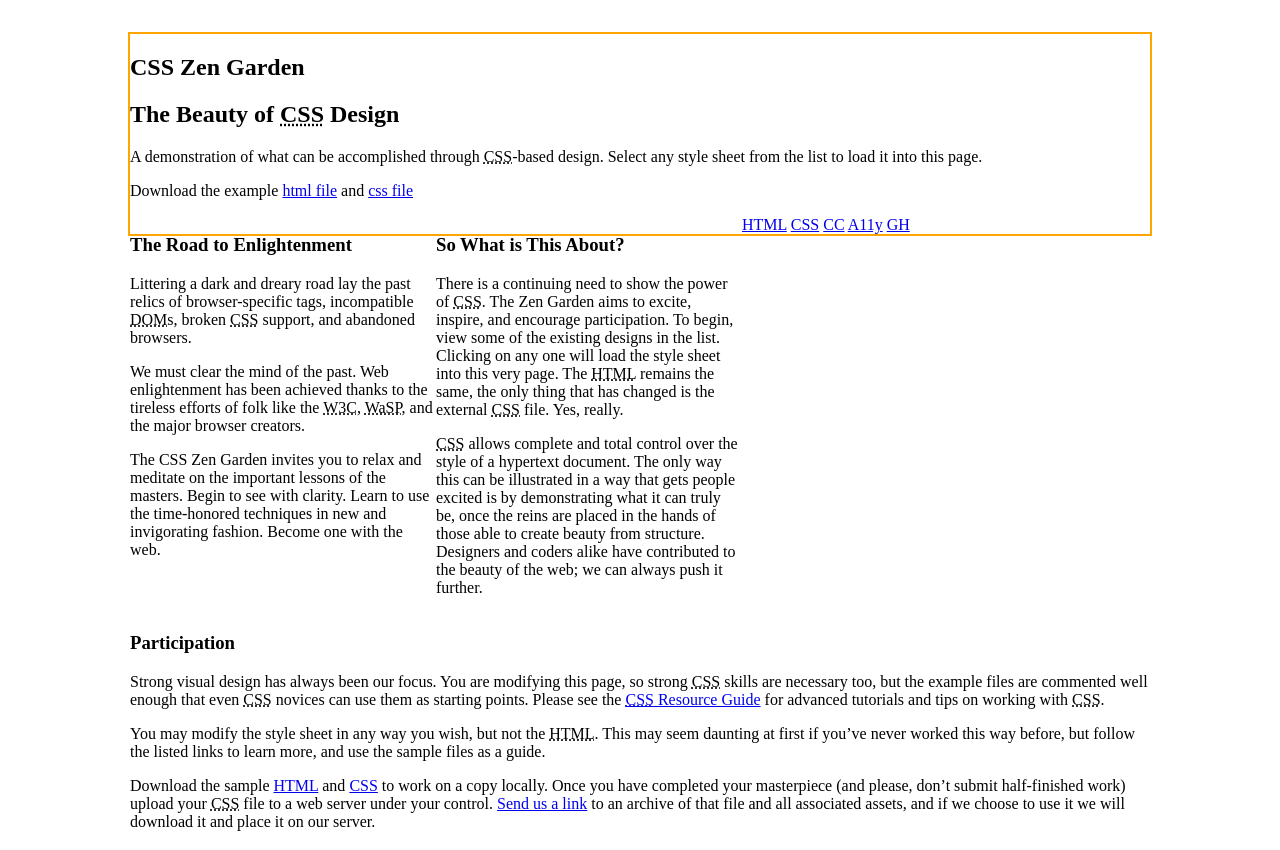
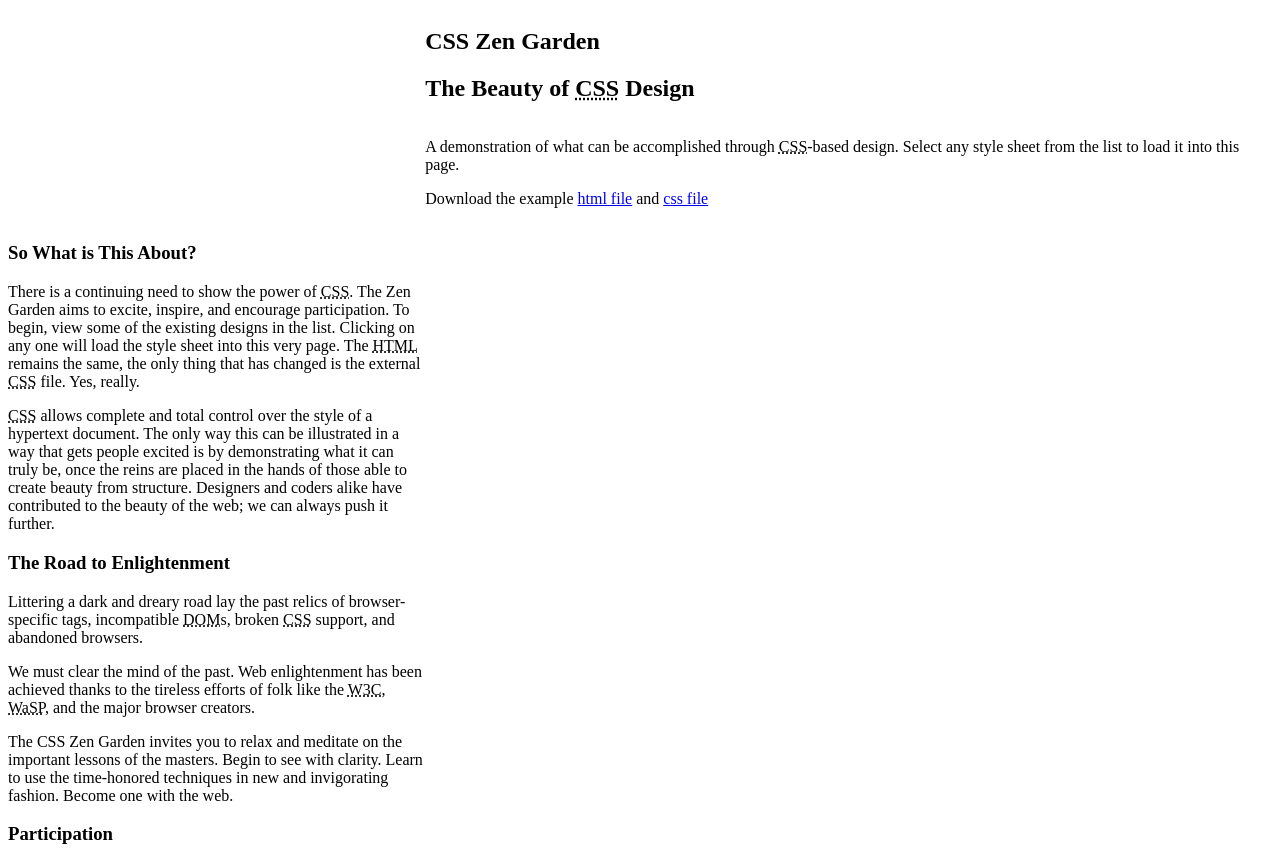
Before and after one commit to kaeside/css-zen-garden, a plain HTML site: page index.html in a window 1280 px wide. Shown: the top 850 px of the page. Drawn offline with Linux system fonts and the light colour scheme.

Commit message:
Started from the beginning with layout

```diff
--- a/index.html
+++ b/index.html
@@ -62,13 +62,6 @@
 				<p>A demonstration of what can be accomplished through <abbr title="Cascading Style Sheets">CSS</abbr>-based design. Select any style sheet from the list to load it into this page.</p>
 				<p>Download the example <a href="/examples/index" title="This page's source HTML code, not to be modified.">html file</a> and <a href="/examples/style.css" title="This page's sample CSS, the file you may modify.">css file</a></p>
 			</div>
-
-			<div class="preamble column column-2" id="zen-preamble" role="article">
-				<h3>The Road to Enlightenment</h3>
-				<p>Littering a dark and dreary road lay the past relics of browser-specific tags, incompatible <abbr title="Document Object Model">DOM</abbr>s, broken <abbr title="Cascading Style Sheets">CSS</abbr> support, and abandoned browsers.</p>
-				<p>We must clear the mind of the past. Web enlightenment has been achieved thanks to the tireless efforts of folk like the <abbr title="World Wide Web Consortium">W3C</abbr>, <abbr title="Web Standards Project">WaSP</abbr>, and the major browser creators.</p>
-				<p>The CSS Zen Garden invites you to relax and meditate on the important lessons of the masters. Begin to see with clarity. Learn to use the time-honored techniques in new and invigorating fashion. Become one with the web.</p>
-			</div>
 		</section>
 
 		<div class="main supporting" id="zen-supporting" role="main">
@@ -78,6 +71,13 @@
 					load the style sheet into this very page. The <abbr title="HyperText Markup Language">HTML</abbr> remains the same, the only thing that has changed is the external <abbr title="Cascading Style Sheets">CSS</abbr> file. Yes, really.</p>
 				<p><abbr title="Cascading Style Sheets">CSS</abbr> allows complete and total control over the style of a hypertext document. The only way this can be illustrated in a way that gets people excited is by demonstrating what it can truly be, once the reins
 					are placed in the hands of those able to create beauty from structure. Designers and coders alike have contributed to the beauty of the web; we can always push it further.</p>
+			</div>
+
+			<div class="preamble column column-2" id="zen-preamble" role="article">
+				<h3>The Road to Enlightenment</h3>
+				<p>Littering a dark and dreary road lay the past relics of browser-specific tags, incompatible <abbr title="Document Object Model">DOM</abbr>s, broken <abbr title="Cascading Style Sheets">CSS</abbr> support, and abandoned browsers.</p>
+				<p>We must clear the mind of the past. Web enlightenment has been achieved thanks to the tireless efforts of folk like the <abbr title="World Wide Web Consortium">W3C</abbr>, <abbr title="Web Standards Project">WaSP</abbr>, and the major browser creators.</p>
+				<p>The CSS Zen Garden invites you to relax and meditate on the important lessons of the masters. Begin to see with clarity. Learn to use the time-honored techniques in new and invigorating fashion. Become one with the web.</p>
 			</div>
 
 			<div class="participation" id="zen-participation" role="article">
@@ -124,7 +124,7 @@
 
 
 		<!-- <aside class="sidebar" role="complementary"> -->
-			<div class="column column-1">
+			<div class="sidebar column column-1">
 				<div class="wrapper">
 
 					<div class="design-selection" id="design-selection">
--- a/style.css
+++ b/style.css
@@ -7,28 +7,35 @@
 
 /* Your images should be linked as if the CSS file sits in the same folder as the images. ie. no paths. */
 
-body {
-	box-sizing: border-box;
-	width: 80%;
-	height: 100%;
-	border: 2px solid orange;
-	margin: 0 auto;
-	margin-top: 2em;
-}
-.participation, .requirements {
-	float: right;
-}
-.design-selection {
-	float: left;
+.container {
+	/*display: flex;*/
 }
 
-.column-2,
-.column-3 {
-	width: 30%;
-	float: left;
+.intro {
+	display: flex;
+	flex-direction: column;
+	align-items: flex-end;
 }
 
-.column-1 {
-	float: left;
-	width: 40%;
+header, .summary {
+	width: 67%;
 }
+
+.summary {
+	/*flex-direction: column;*/
+	text-align: left;
+
+}
+
+.explanation, .preamble {
+	/*display: flex;*/
+	/*flex: 2;*/
+	width: 33%;
+	/*align-items: flex-end;*/
+}
+
+.sidebar {
+	display: flex;
+	align-items: flex-start;
+	flex: 1;
+}
```
Also changed, not shown: 1 other file.
